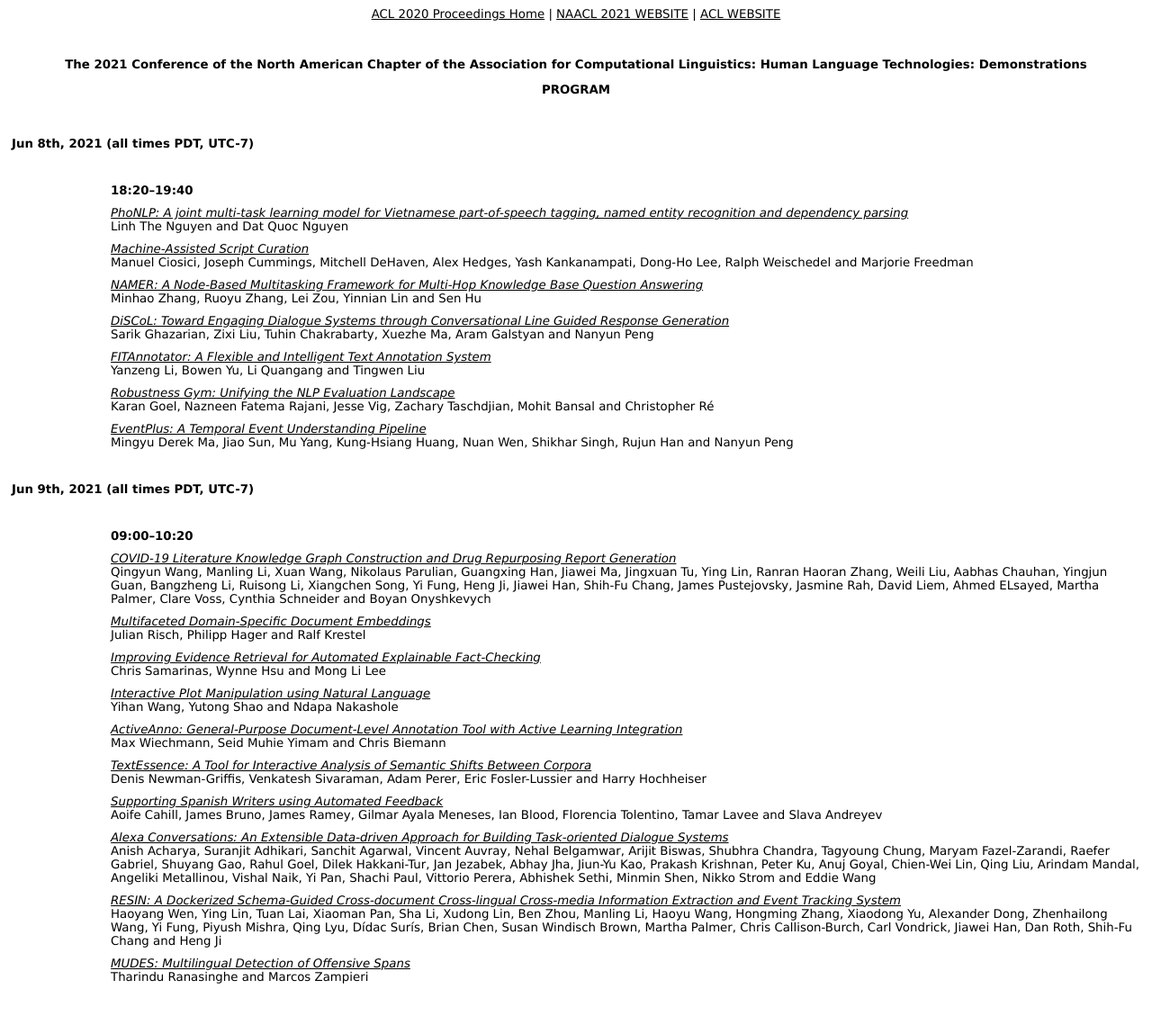
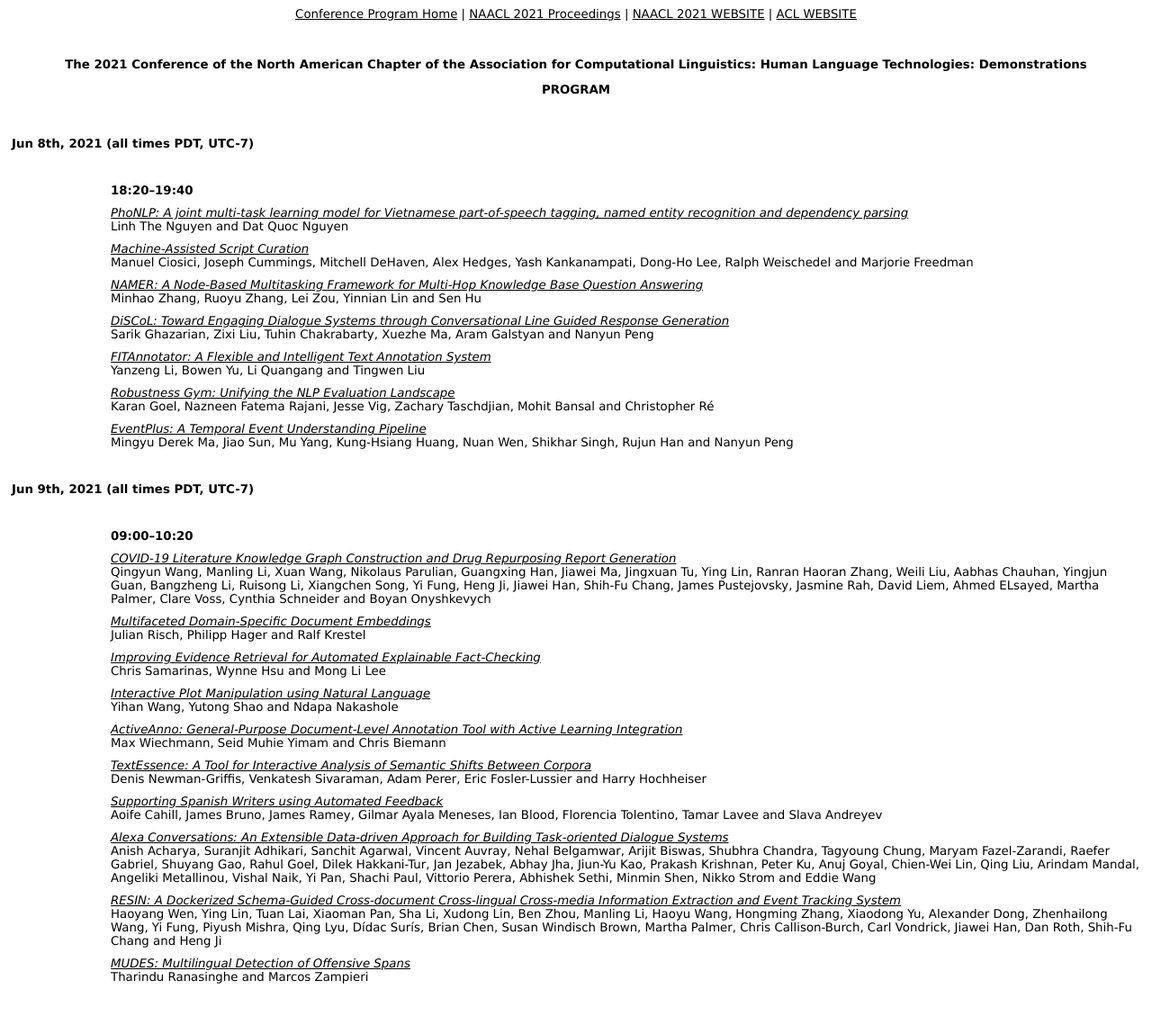
Before and after one commit to naacl-org/naacl-2021-website, a Jekyll site: the page conference-program/demo/program.html, which Jekyll copies as it is, in a window 1280 px wide. Shown: the whole page at 90% size. Built offline with Jekyll 4.4.1, drawn with Linux system fonts in a browser that asks for light colours.

Commit message:
Fixed broken links

```diff
--- a/conference-program/demo/program.html
+++ b/conference-program/demo/program.html
@@ -10,7 +10,7 @@
 <center>
 <table cellspacing="0" cellpadding="0" border="0">
 	<tr>
-                <td colspan="3"><a href="index.html">ACL 2020 Proceedings Home</a> | <a href="https://2021.naacl.org/">NAACL 2021 WEBSITE</a> | <a href="http://www.aclweb.org/">ACL WEBSITE</a></td>
+    <td colspan="3"><a href="/program/">Conference Program Home</a> | <a href="https://www.aclweb.org/anthology/events/naacl-2021/">NAACL 2021 Proceedings</a> | <a href="https://2021.naacl.org/">NAACL 2021 WEBSITE</a> | <a href="http://www.aclweb.org/">ACL WEBSITE</a></td>
 	</tr>
 </table>
 
@@ -22,40 +22,40 @@
 
 <table cellspacing="0" cellpadding="5" border="0"><tr><td colspan=2 style="padding-top: 14px;"><h4>Jun 8th, 2021 (all times PDT, UTC-7)</h4></td></tr>
 <tr><td valign=top style="padding-top: 14px;">&nbsp;</td><td valign=top style="padding-top: 14px;"><b>18:20–19:40</b></td></tr>
-<tr><td valign=top width=100>&nbsp;</td><td valign=top align=left><a href="pdf/2021.naacl-demos.1.pdf"><i>PhoNLP: A joint multi-task learning model for Vietnamese part-of-speech tagging, named entity recognition and dependency parsing</i></a><br>
+<tr><td valign=top width=100>&nbsp;</td><td valign=top align=left><a href="https://www.aclweb.org/anthology/2021.naacl-demos.1.pdf"><i>PhoNLP: A joint multi-task learning model for Vietnamese part-of-speech tagging, named entity recognition and dependency parsing</i></a><br>
 Linh The Nguyen and Dat Quoc Nguyen</td></tr>
-<tr><td valign=top width=100>&nbsp;</td><td valign=top align=left><a href="pdf/2021.naacl-demos.2.pdf"><i>Machine-Assisted Script Curation</i></a><br>
+<tr><td valign=top width=100>&nbsp;</td><td valign=top align=left><a href="https://www.aclweb.org/anthology/2021.naacl-demos.2.pdf"><i>Machine-Assisted Script Curation</i></a><br>
 Manuel Ciosici, Joseph Cummings, Mitchell DeHaven, Alex Hedges, Yash Kankanampati, Dong-Ho Lee, Ralph Weischedel and Marjorie Freedman</td></tr>
-<tr><td valign=top width=100>&nbsp;</td><td valign=top align=left><a href="pdf/2021.naacl-demos.3.pdf"><i>NAMER: A Node-Based Multitasking Framework for Multi-Hop Knowledge Base Question Answering</i></a><br>
+<tr><td valign=top width=100>&nbsp;</td><td valign=top align=left><a href="https://www.aclweb.org/anthology/2021.naacl-demos.3.pdf"><i>NAMER: A Node-Based Multitasking Framework for Multi-Hop Knowledge Base Question Answering</i></a><br>
 Minhao Zhang, Ruoyu Zhang, Lei Zou, Yinnian Lin and Sen Hu</td></tr>
-<tr><td valign=top width=100>&nbsp;</td><td valign=top align=left><a href="pdf/2021.naacl-demos.4.pdf"><i>DiSCoL: Toward Engaging Dialogue Systems through Conversational Line Guided Response Generation</i></a><br>
+<tr><td valign=top width=100>&nbsp;</td><td valign=top align=left><a href="https://www.aclweb.org/anthology/2021.naacl-demos.4.pdf"><i>DiSCoL: Toward Engaging Dialogue Systems through Conversational Line Guided Response Generation</i></a><br>
 Sarik Ghazarian, Zixi Liu, Tuhin Chakrabarty, Xuezhe Ma, Aram Galstyan and Nanyun Peng</td></tr>
-<tr><td valign=top width=100>&nbsp;</td><td valign=top align=left><a href="pdf/2021.naacl-demos.5.pdf"><i>FITAnnotator: A Flexible and Intelligent Text Annotation System</i></a><br>
+<tr><td valign=top width=100>&nbsp;</td><td valign=top align=left><a href="https://www.aclweb.org/anthology/2021.naacl-demos.5.pdf"><i>FITAnnotator: A Flexible and Intelligent Text Annotation System</i></a><br>
 Yanzeng Li, Bowen Yu, Li Quangang and Tingwen Liu</td></tr>
-<tr><td valign=top width=100>&nbsp;</td><td valign=top align=left><a href="pdf/2021.naacl-demos.6.pdf"><i>Robustness Gym: Unifying the NLP Evaluation Landscape</i></a><br>
+<tr><td valign=top width=100>&nbsp;</td><td valign=top align=left><a href="https://www.aclweb.org/anthology/2021.naacl-demos.6.pdf"><i>Robustness Gym: Unifying the NLP Evaluation Landscape</i></a><br>
 Karan Goel, Nazneen Fatema Rajani, Jesse Vig, Zachary Taschdjian, Mohit Bansal and Christopher Ré</td></tr>
-<tr><td valign=top width=100>&nbsp;</td><td valign=top align=left><a href="pdf/2021.naacl-demos.7.pdf"><i>EventPlus: A Temporal Event Understanding Pipeline</i></a><br>
+<tr><td valign=top width=100>&nbsp;</td><td valign=top align=left><a href="https://www.aclweb.org/anthology/2021.naacl-demos.7.pdf"><i>EventPlus: A Temporal Event Understanding Pipeline</i></a><br>
 Mingyu Derek Ma, Jiao Sun, Mu Yang, Kung-Hsiang Huang, Nuan Wen, Shikhar Singh, Rujun Han and Nanyun Peng</td></tr>
 <tr><td colspan=2 style="padding-top: 14px;"><h4>Jun 9th, 2021 (all times PDT, UTC-7)</h4></td></tr>
 <tr><td valign=top style="padding-top: 14px;">&nbsp;</td><td valign=top style="padding-top: 14px;"><b>09:00–10:20</b></td></tr>
-<tr><td valign=top width=100>&nbsp;</td><td valign=top align=left><a href="pdf/2021.naacl-demos.8.pdf"><i>COVID-19 Literature Knowledge Graph Construction and Drug Repurposing Report Generation</i></a><br>
+<tr><td valign=top width=100>&nbsp;</td><td valign=top align=left><a href="https://www.aclweb.org/anthology/2021.naacl-demos.8.pdf"><i>COVID-19 Literature Knowledge Graph Construction and Drug Repurposing Report Generation</i></a><br>
 Qingyun Wang, Manling Li, Xuan Wang, Nikolaus Parulian, Guangxing Han, Jiawei Ma, Jingxuan Tu, Ying Lin, Ranran Haoran Zhang, Weili Liu, Aabhas Chauhan, Yingjun Guan, Bangzheng Li, Ruisong Li, Xiangchen Song, Yi Fung, Heng Ji, Jiawei Han, Shih-Fu Chang, James Pustejovsky, Jasmine Rah, David Liem, Ahmed ELsayed, Martha Palmer, Clare Voss, Cynthia Schneider and Boyan Onyshkevych</td></tr>
-<tr><td valign=top width=100>&nbsp;</td><td valign=top align=left><a href="pdf/2021.naacl-demos.9.pdf"><i>Multifaceted Domain-Specific Document Embeddings</i></a><br>
+<tr><td valign=top width=100>&nbsp;</td><td valign=top align=left><a href="https://www.aclweb.org/anthology/2021.naacl-demos.9.pdf"><i>Multifaceted Domain-Specific Document Embeddings</i></a><br>
 Julian Risch, Philipp Hager and Ralf Krestel</td></tr>
-<tr><td valign=top width=100>&nbsp;</td><td valign=top align=left><a href="pdf/2021.naacl-demos.10.pdf"><i>Improving Evidence Retrieval for Automated Explainable Fact-Checking</i></a><br>
+<tr><td valign=top width=100>&nbsp;</td><td valign=top align=left><a href="https://www.aclweb.org/anthology/2021.naacl-demos.10.pdf"><i>Improving Evidence Retrieval for Automated Explainable Fact-Checking</i></a><br>
 Chris Samarinas, Wynne Hsu and Mong Li Lee</td></tr>
-<tr><td valign=top width=100>&nbsp;</td><td valign=top align=left><a href="pdf/2021.naacl-demos.11.pdf"><i>Interactive Plot Manipulation using Natural Language</i></a><br>
+<tr><td valign=top width=100>&nbsp;</td><td valign=top align=left><a href="https://www.aclweb.org/anthology/2021.naacl-demos.11.pdf"><i>Interactive Plot Manipulation using Natural Language</i></a><br>
 Yihan Wang, Yutong Shao and Ndapa Nakashole</td></tr>
-<tr><td valign=top width=100>&nbsp;</td><td valign=top align=left><a href="pdf/2021.naacl-demos.12.pdf"><i>ActiveAnno: General-Purpose Document-Level Annotation Tool with Active Learning Integration</i></a><br>
+<tr><td valign=top width=100>&nbsp;</td><td valign=top align=left><a href="https://www.aclweb.org/anthology/2021.naacl-demos.12.pdf"><i>ActiveAnno: General-Purpose Document-Level Annotation Tool with Active Learning Integration</i></a><br>
 Max Wiechmann, Seid Muhie Yimam and Chris Biemann</td></tr>
-<tr><td valign=top width=100>&nbsp;</td><td valign=top align=left><a href="pdf/2021.naacl-demos.13.pdf"><i>TextEssence: A Tool for Interactive Analysis of Semantic Shifts Between Corpora</i></a><br>
+<tr><td valign=top width=100>&nbsp;</td><td valign=top align=left><a href="https://www.aclweb.org/anthology/2021.naacl-demos.13.pdf"><i>TextEssence: A Tool for Interactive Analysis of Semantic Shifts Between Corpora</i></a><br>
 Denis Newman-Griffis, Venkatesh Sivaraman, Adam Perer, Eric Fosler-Lussier and Harry Hochheiser</td></tr>
-<tr><td valign=top width=100>&nbsp;</td><td valign=top align=left><a href="pdf/2021.naacl-demos.14.pdf"><i>Supporting Spanish Writers using Automated Feedback</i></a><br>
+<tr><td valign=top width=100>&nbsp;</td><td valign=top align=left><a href="https://www.aclweb.org/anthology/2021.naacl-demos.14.pdf"><i>Supporting Spanish Writers using Automated Feedback</i></a><br>
 Aoife Cahill, James Bruno, James Ramey, Gilmar Ayala Meneses, Ian Blood, Florencia Tolentino, Tamar Lavee and Slava Andreyev</td></tr>
-<tr><td valign=top width=100>&nbsp;</td><td valign=top align=left><a href="pdf/2021.naacl-demos.15.pdf"><i>Alexa Conversations: An Extensible Data-driven Approach for Building Task-oriented Dialogue Systems</i></a><br>
+<tr><td valign=top width=100>&nbsp;</td><td valign=top align=left><a href="https://www.aclweb.org/anthology/2021.naacl-demos.15.pdf"><i>Alexa Conversations: An Extensible Data-driven Approach for Building Task-oriented Dialogue Systems</i></a><br>
 Anish Acharya, Suranjit Adhikari, Sanchit Agarwal, Vincent Auvray, Nehal Belgamwar, Arijit Biswas, Shubhra Chandra, Tagyoung Chung, Maryam Fazel-Zarandi, Raefer Gabriel, Shuyang Gao, Rahul Goel, Dilek Hakkani-Tur, Jan Jezabek, Abhay Jha, Jiun-Yu Kao, Prakash Krishnan, Peter Ku, Anuj Goyal, Chien-Wei Lin, Qing Liu, Arindam Mandal, Angeliki Metallinou, Vishal Naik, Yi Pan, Shachi Paul, Vittorio Perera, Abhishek Sethi, Minmin Shen, Nikko Strom and Eddie Wang</td></tr>
-<tr><td valign=top width=100>&nbsp;</td><td valign=top align=left><a href="pdf/2021.naacl-demos.16.pdf"><i>RESIN: A Dockerized Schema-Guided Cross-document Cross-lingual Cross-media Information Extraction and Event Tracking System</i></a><br>
+<tr><td valign=top width=100>&nbsp;</td><td valign=top align=left><a href="https://www.aclweb.org/anthology/2021.naacl-demos.16.pdf"><i>RESIN: A Dockerized Schema-Guided Cross-document Cross-lingual Cross-media Information Extraction and Event Tracking System</i></a><br>
 Haoyang Wen, Ying Lin, Tuan Lai, Xiaoman Pan, Sha Li, Xudong Lin, Ben Zhou, Manling Li, Haoyu Wang, Hongming Zhang, Xiaodong Yu, Alexander Dong, Zhenhailong Wang, Yi Fung, Piyush Mishra, Qing Lyu, Dídac Surís, Brian Chen, Susan Windisch Brown, Martha Palmer, Chris Callison-Burch, Carl Vondrick, Jiawei Han, Dan Roth, Shih-Fu Chang and Heng Ji</td></tr>
-<tr><td valign=top width=100>&nbsp;</td><td valign=top align=left><a href="pdf/2021.naacl-demos.17.pdf"><i>MUDES: Multilingual Detection of Offensive Spans</i></a><br>
+<tr><td valign=top width=100>&nbsp;</td><td valign=top align=left><a href="https://www.aclweb.org/anthology/2021.naacl-demos.17.pdf"><i>MUDES: Multilingual Detection of Offensive Spans</i></a><br>
 Tharindu Ranasinghe and Marcos Zampieri</td></tr>
 </table></center><p>&nbsp;</body></html>
--- a/conference-program/industry/program.html
+++ b/conference-program/industry/program.html
@@ -10,7 +10,7 @@
 <center>
 <table cellspacing="0" cellpadding="0" border="0">
 	<tr>
-                <td colspan="3"><a href="index.html">ACL 2020 Proceedings Home</a> | <a href="https://2021.naacl.org/">NAACL 2021 WEBSITE</a> | <a href="http://www.aclweb.org/">ACL WEBSITE</a></td>
+    <td colspan="3"><a href="/program/">Conference Program Home</a> | <a href="https://www.aclweb.org/anthology/events/naacl-2021/">NAACL 2021 Proceedings</a> | <a href="https://2021.naacl.org/">NAACL 2021 WEBSITE</a> | <a href="http://www.aclweb.org/">ACL WEBSITE</a></td>
 	</tr>
 </table>
 
--- a/conference-program/main/program.html
+++ b/conference-program/main/program.html
@@ -10,7 +10,7 @@
 <center>
 <table cellspacing="0" cellpadding="0" border="0">
 	<tr>
-                <td colspan="3"><a href="index.html">ACL 2020 Proceedings Home</a> | <a href="https://2021.naacl.org/">NAACL 2021 WEBSITE</a> | <a href="http://www.aclweb.org/">ACL WEBSITE</a></td>
+    <td colspan="3"><a href="/program/">Conference Program Home</a> | <a href="https://www.aclweb.org/anthology/events/naacl-2021/">NAACL 2021 Proceedings</a> | <a href="https://2021.naacl.org/">NAACL 2021 WEBSITE</a> | <a href="http://www.aclweb.org/">ACL WEBSITE</a></td>
 	</tr>
 </table>
 
--- a/conference-program/srw/program.html
+++ b/conference-program/srw/program.html
@@ -10,7 +10,7 @@
 <center>
 <table cellspacing="0" cellpadding="0" border="0">
 	<tr>
-                <td colspan="3"><a href="index.html">ACL 2020 Proceedings Home</a> | <a href="https://2021.naacl.org/">NAACL 2021 WEBSITE</a> | <a href="http://www.aclweb.org/">ACL WEBSITE</a></td>
+    <td colspan="3"><a href="/program/">Conference Program Home</a> | <a href="https://www.aclweb.org/anthology/events/naacl-2021/">NAACL 2021 Proceedings</a> | <a href="https://2021.naacl.org/">NAACL 2021 WEBSITE</a> | <a href="http://www.aclweb.org/">ACL WEBSITE</a></td>
 	</tr>
 </table>
 
```
